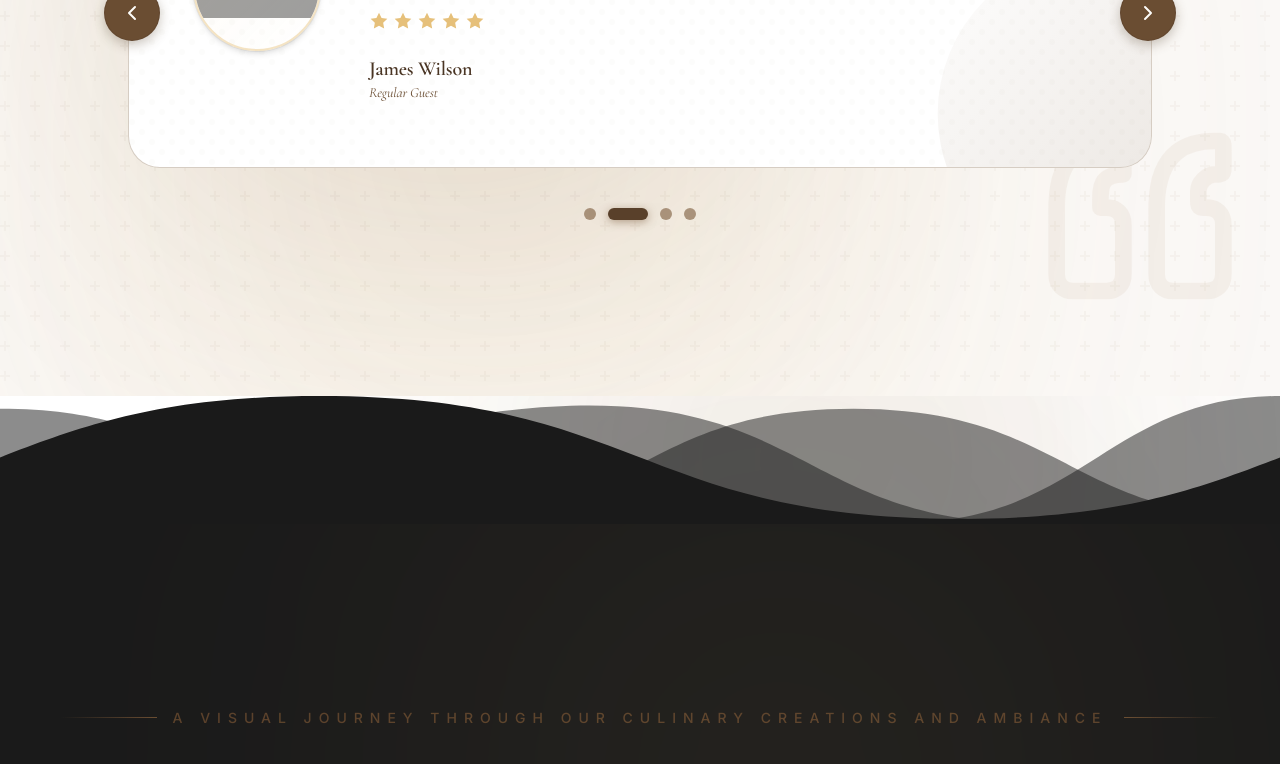
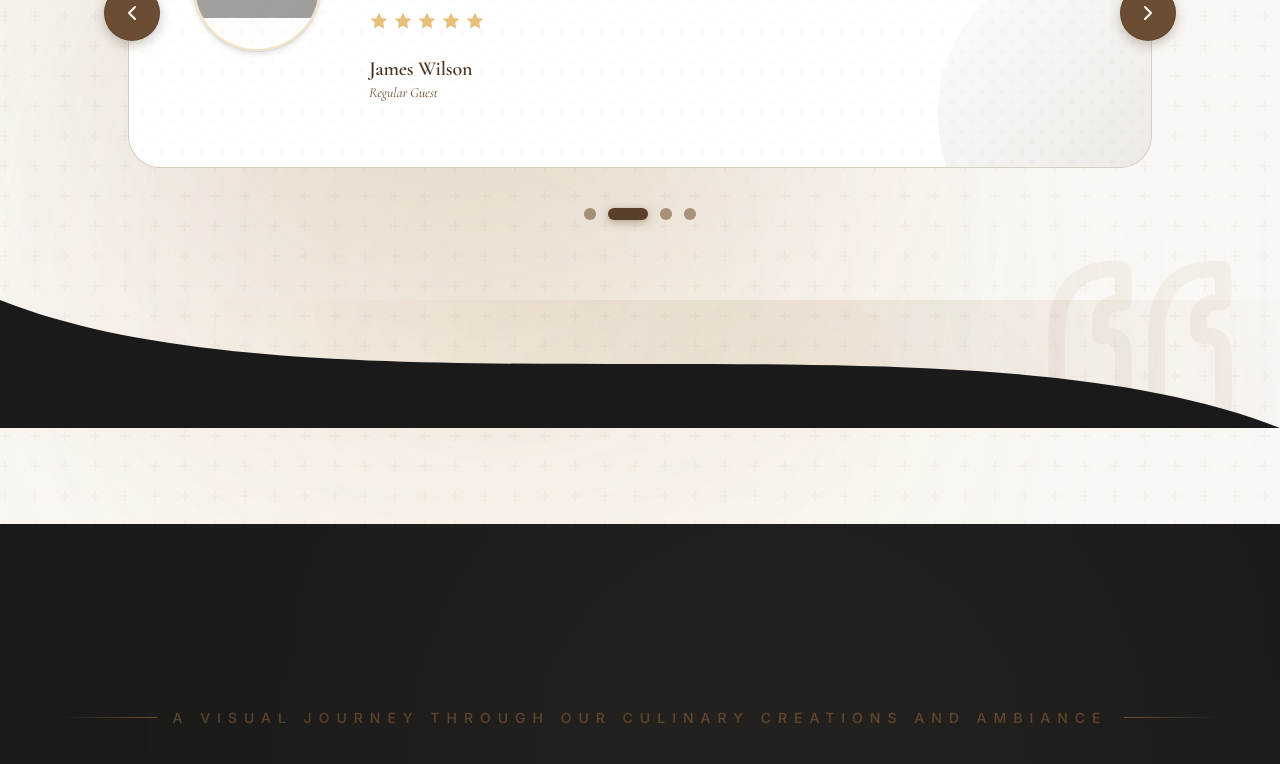
Before and after one commit to Deyaa360/Banjara-3.0, a Next.js app: page / in a window 1280 px wide. Shown: the part 4117-4881 px from the top of the page. Built offline with nearby package versions, Linux system fonts and the light colour scheme; grey boxes are pictures that could not be loaded; a web font is replaced by a local one.

Commit message:
Move SVG wave divider and overlays into TestimonialsSection for seamless transition to Gallery; remove SectionTransition between testimonials and gallery

```diff
--- a/src/app/page.tsx
+++ b/src/app/page.tsx
@@ -209,16 +209,6 @@ export default function Home() {
         </LazySection>
       </ThemeProvider>
 
-      {/* Transition from Light to Dark */}
-      <ThemeProvider themeMode="light">
-        <SectionTransition
-          invert={true}
-          fromTheme="light"
-          toTheme="dark"
-          height="h-32"
-        />
-      </ThemeProvider>
-
       {/* Act III: Action-Oriented Conclusion (Dark Theme) */}
       <ThemeProvider themeMode="dark">
         {/* Gallery Section */}
--- a/src/components/sections/testimonials/TestimonialsSection.tsx
+++ b/src/components/sections/testimonials/TestimonialsSection.tsx
@@ -333,6 +333,24 @@ export const TestimonialsSection: React.FC<TestimonialsSectionProps> = ({
           })}
         </div>
       </ResponsiveContainer>
+
+      {/* --- Wave Divider & Overlays for Seamless Transition --- */}
+      <div className="w-full overflow-hidden relative">
+        {/* Radial overlays to match the gallery section */}
+        <div className="absolute top-1/2 left-1/3 transform -translate-y-1/2 pointer-events-none" style={{ width: '800px', height: '800px', background: 'radial-gradient(circle, rgba(121, 89, 57, 0.15) 0%, rgba(121, 89, 57, 0.05) 60%, transparent 100%)', filter: 'blur(120px)', opacity: 0.8, zIndex: 0 }} />
+        <div className="absolute top-0 right-0 transform -translate-y-1/4 pointer-events-none" style={{ width: '1000px', height: '1000px', background: 'radial-gradient(circle, rgba(230, 192, 122, 0.1) 0%, rgba(230, 192, 122, 0.03) 60%, transparent 100%)', filter: 'blur(150px)', opacity: 0.7, zIndex: 0 }} />
+        <svg
+          className="w-full h-32"
+          xmlns="http://www.w3.org/2000/svg"
+          viewBox="0 0 1000 100"
+          preserveAspectRatio="none"
+          style={{ display: 'block', position: 'relative', zIndex: 1 }}
+        >
+          <g fill="#1a1a1a">
+            <path d="M0,0 C250,100 750,0 1000,100 L1000,100 L0,100 Z" />
+          </g>
+        </svg>
+      </div>
     </section>
   );
 };
```
